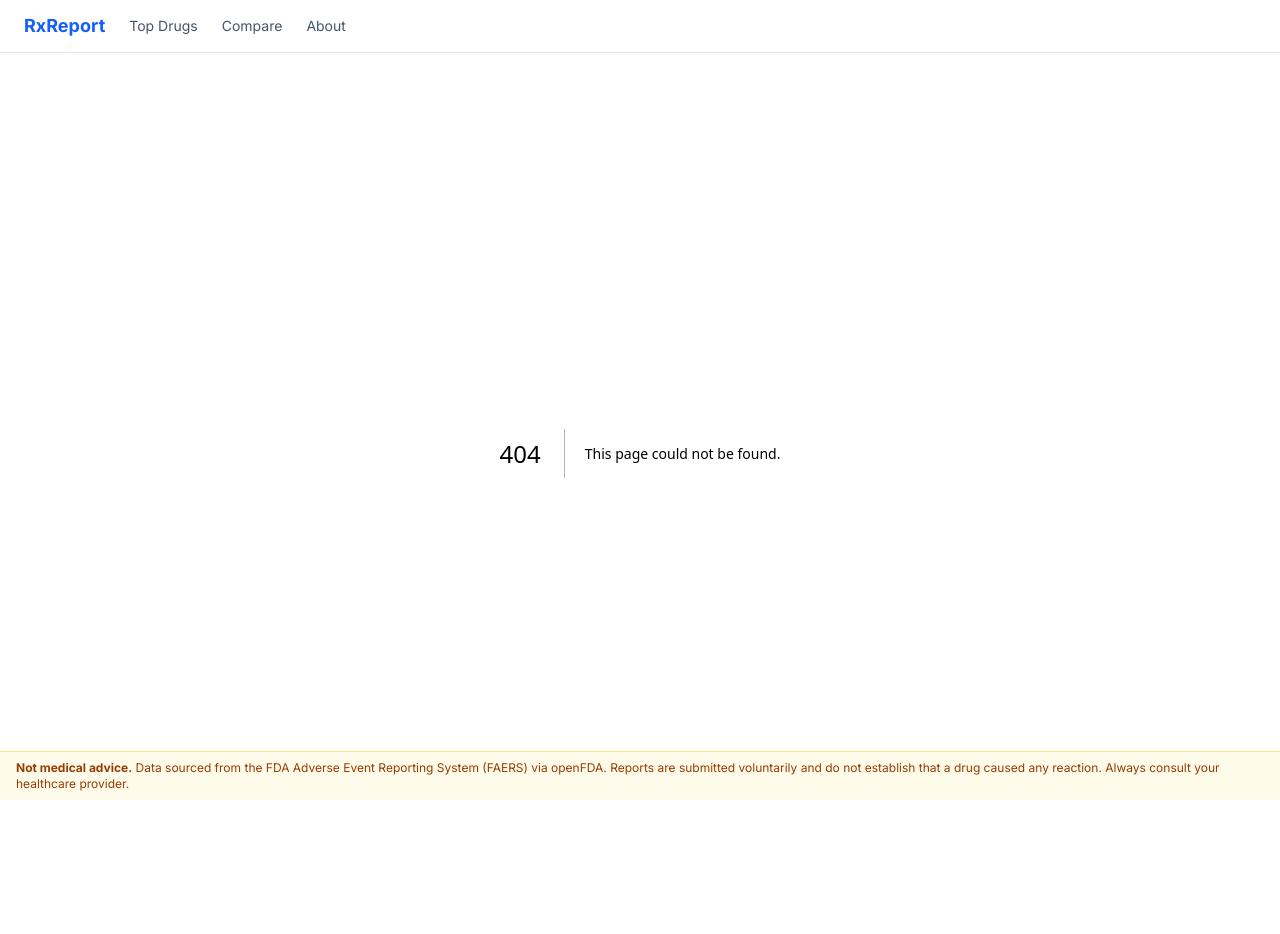
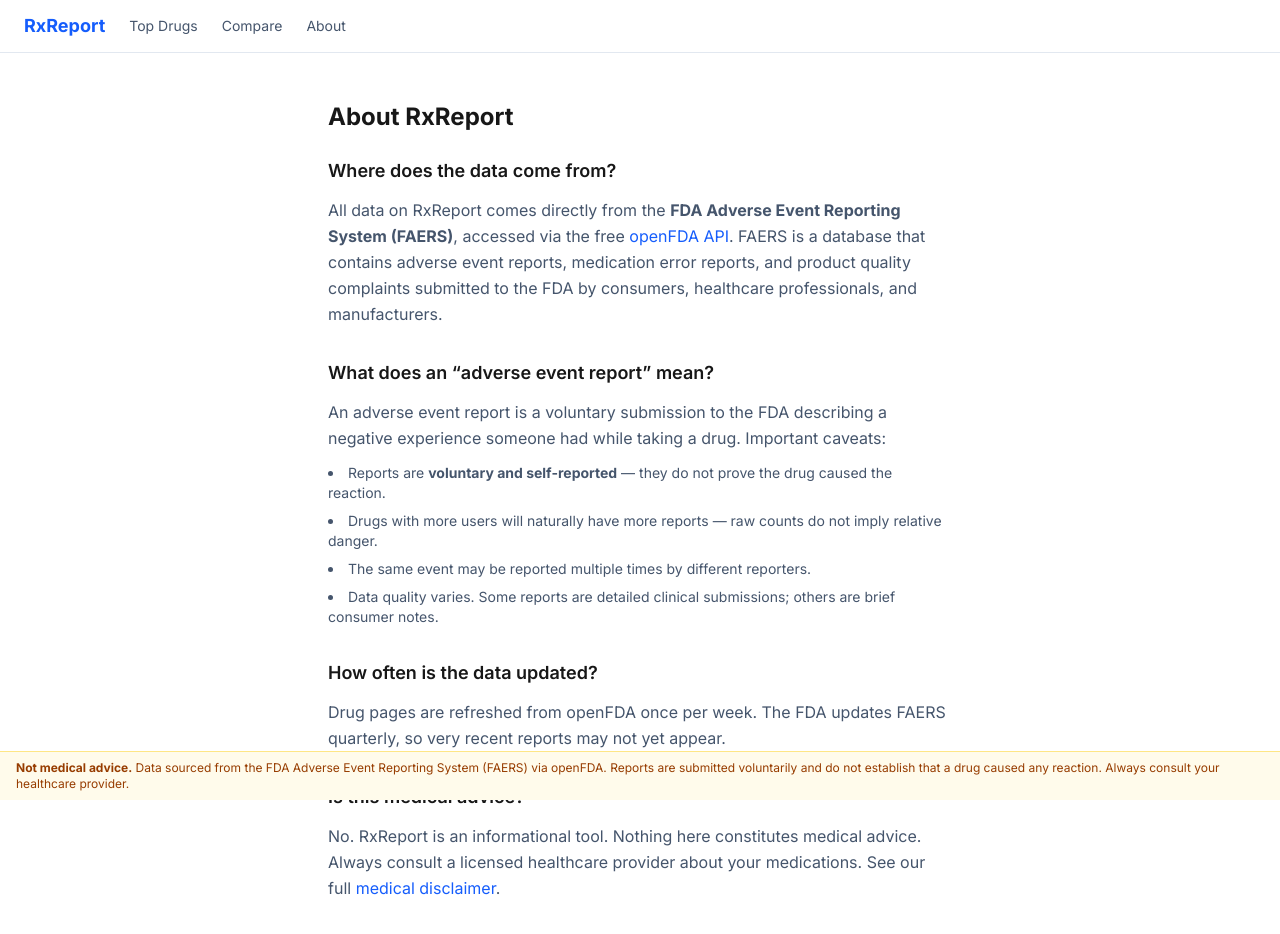
Before and after one commit to r1chc/rxreport, a Next.js app: page /about in a window 1280 px wide. Before the commit this address had no page. Shown: the top 934 px of the page. Built offline with nearby package versions, Linux system fonts and the light colour scheme.

Commit message:
feat: add about and disclaimer pages for AdSense compliance

```diff
--- /dev/null
+++ b/src/app/about/page.tsx
@@ -0,0 +1,55 @@
+import type { Metadata } from 'next'
+
+export const metadata: Metadata = {
+  title: 'About RxReport — FDA Drug Data Explained',
+  description: 'How RxReport works, where the data comes from, and what the numbers mean.',
+}
+
+export default function AboutPage() {
+  return (
+    <div className="max-w-2xl mx-auto px-6 py-12">
+      <h1 className="text-2xl font-bold mb-6">About RxReport</h1>
+
+      <section className="mb-8">
+        <h2 className="text-lg font-semibold mb-3">Where does the data come from?</h2>
+        <p className="text-slate-600 leading-relaxed">
+          All data on RxReport comes directly from the <strong>FDA Adverse Event Reporting System (FAERS)</strong>,
+          accessed via the free <a href="https://open.fda.gov" className="text-blue-600 hover:underline" target="_blank" rel="noopener">openFDA API</a>.
+          FAERS is a database that contains adverse event reports, medication error reports, and product quality
+          complaints submitted to the FDA by consumers, healthcare professionals, and manufacturers.
+        </p>
+      </section>
+
+      <section className="mb-8">
+        <h2 className="text-lg font-semibold mb-3">What does an &ldquo;adverse event report&rdquo; mean?</h2>
+        <p className="text-slate-600 leading-relaxed mb-3">
+          An adverse event report is a voluntary submission to the FDA describing a negative experience
+          someone had while taking a drug. Important caveats:
+        </p>
+        <ul className="list-disc list-inside text-slate-600 space-y-2 text-sm">
+          <li>Reports are <strong>voluntary and self-reported</strong> — they do not prove the drug caused the reaction.</li>
+          <li>Drugs with more users will naturally have more reports — raw counts do not imply relative danger.</li>
+          <li>The same event may be reported multiple times by different reporters.</li>
+          <li>Data quality varies. Some reports are detailed clinical submissions; others are brief consumer notes.</li>
+        </ul>
+      </section>
+
+      <section className="mb-8">
+        <h2 className="text-lg font-semibold mb-3">How often is the data updated?</h2>
+        <p className="text-slate-600 leading-relaxed">
+          Drug pages are refreshed from openFDA once per week. The FDA updates FAERS quarterly,
+          so very recent reports may not yet appear.
+        </p>
+      </section>
+
+      <section>
+        <h2 className="text-lg font-semibold mb-3">Is this medical advice?</h2>
+        <p className="text-slate-600 leading-relaxed">
+          No. RxReport is an informational tool. Nothing here constitutes medical advice.
+          Always consult a licensed healthcare provider about your medications.
+          See our full <a href="/disclaimer" className="text-blue-600 hover:underline">medical disclaimer</a>.
+        </p>
+      </section>
+    </div>
+  )
+}
--- /dev/null
+++ b/src/app/disclaimer/page.tsx
@@ -0,0 +1,36 @@
+import type { Metadata } from 'next'
+
+export const metadata: Metadata = {
+  title: 'Medical Disclaimer | RxReport',
+  description: 'RxReport medical disclaimer and terms of use.',
+}
+
+export default function DisclaimerPage() {
+  return (
+    <div className="max-w-2xl mx-auto px-6 py-12">
+      <h1 className="text-2xl font-bold mb-6">Medical Disclaimer</h1>
+      <div className="text-slate-600 leading-relaxed space-y-4">
+        <p>
+          The information provided on RxReport is sourced from the FDA Adverse Event Reporting System
+          (FAERS) via the openFDA public API and is intended for <strong>informational and educational purposes only</strong>.
+        </p>
+        <p>
+          <strong>This website does not provide medical advice.</strong> Nothing on this site should be
+          construed as medical advice, diagnosis, or treatment recommendations. Always seek the advice of
+          your physician or other qualified health provider with any questions you may have regarding a
+          medical condition or medication.
+        </p>
+        <p>
+          Adverse event reports in FAERS are submitted voluntarily. <strong>The existence of a report does
+          not establish a causal relationship between a drug and a reported event.</strong> Many factors
+          influence whether an event is reported, and the absence of reports does not indicate safety.
+        </p>
+        <p>
+          RxReport is not affiliated with, endorsed by, or officially connected to the U.S. Food and
+          Drug Administration (FDA) or any government agency.
+        </p>
+        <p className="text-sm text-slate-400">Last updated: March 2026</p>
+      </div>
+    </div>
+  )
+}
```
